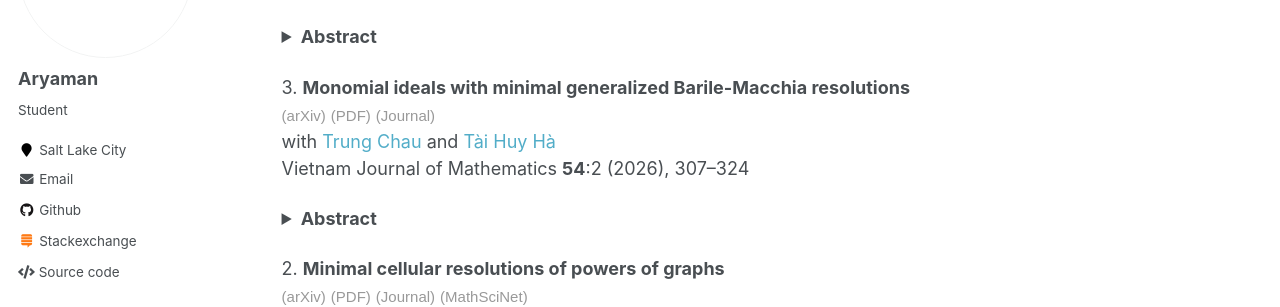
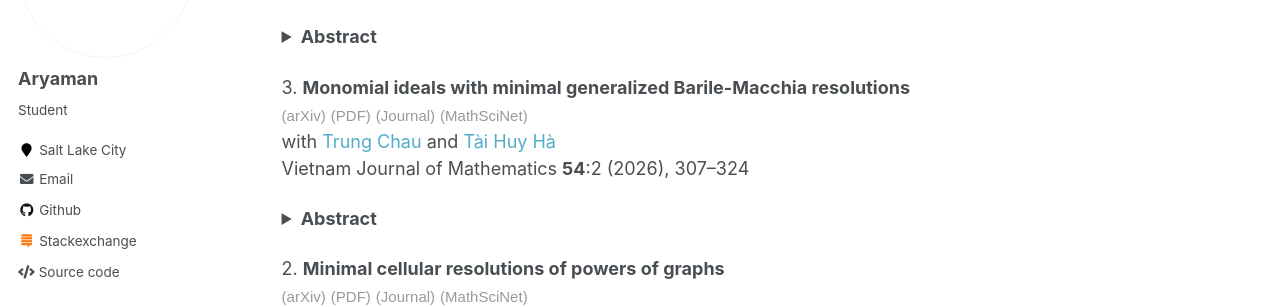
Before and after one commit to aryamanmaithani/math, a Jekyll site: the page built from _pages/papers.html, in a window 1280 px wide and 900 px high, scrolled down 1116 px. Shown: the part 153-460 px from the top of the window. Built offline with Jekyll 4.4.1, drawn with Linux system fonts in a browser that asks for light colours; formulas are drawn with MathJax 3.

Commit message:
added MR to VJOM

```diff
--- a/_pages/papers.html
+++ b/_pages/papers.html
@@ -75,7 +75,7 @@ If $G$ is a linearly reductive group acting rationally on a polynomial ring $S$,
 
 <p>
 3. <b>Monomial ideals with minimal generalized Barile-Macchia resolutions</b> <br>
- <a href="https://arxiv.org/abs/2412.11843" target="_blank"><span style="font-family: sans-serif, 'Open Sans';color: #999;font-size: 15px;">(arXiv)</span></a> <a href="chau_ha_maithani_monomial_ideal_BM.pdf" target="_blank"><span style="font-family: sans-serif, 'Open Sans';color: #999;font-size: 15px;">(PDF)</span></a> <a href="https://doi.org/10.1007/s10013-025-00773-8" target="_blank"><span style="font-family: sans-serif, 'Open Sans';color: #999;font-size: 15px;">(Journal)</span></a> <br>
+ <a href="https://arxiv.org/abs/2412.11843" target="_blank"><span style="font-family: sans-serif, 'Open Sans';color: #999;font-size: 15px;">(arXiv)</span></a> <a href="chau_ha_maithani_monomial_ideal_BM.pdf" target="_blank"><span style="font-family: sans-serif, 'Open Sans';color: #999;font-size: 15px;">(PDF)</span></a> <a href="https://doi.org/10.1007/s10013-025-00773-8" target="_blank"><span style="font-family: sans-serif, 'Open Sans';color: #999;font-size: 15px;">(Journal)</span></a> <a href="https://mathscinet.ams.org/mathscinet/article?mr=5010020" target="_blank"><span style="font-family: sans-serif, 'Open Sans';color: #999;font-size: 15px;">(MathSciNet)</span></a> <br>
 with <a href="https://trungchaumath.github.io/" target="_blank">Trung Chau</a> and <a href="http://www.math.tulane.edu/~tai/" target="_blank">Tài Huy Hà</a> <br>
 Vietnam Journal of Mathematics <b>54</b>:2 (2026), 307–324 <br>
 <details> <summary><b>Abstract</b></summary>
--- a/codes/papers_page_generator/papers.txt
+++ b/codes/papers_page_generator/papers.txt
@@ -84,6 +84,7 @@ volume: 54
 issue: 2
 pages: 307–324
 year: 2026
+mr: 5010020
 =========
 2
 title: Minimal cellular resolutions of powers of graphs
```
